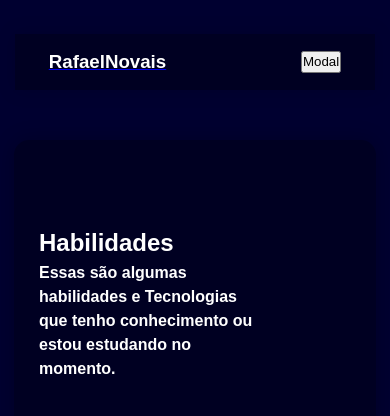
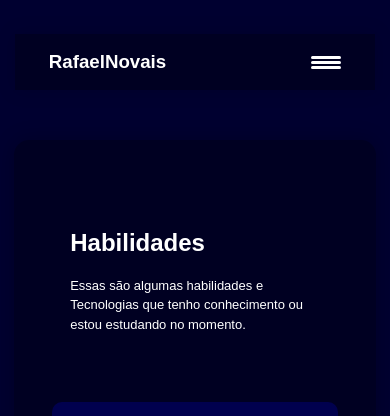
Before and after one commit to oN0V41S/Rafael_Novais, a React (Create React App) app: page /skills in a window 390 px wide. Shown: the top 416 px of the page. Built offline with nearby package versions, Linux system fonts and the light colour scheme.

Commit message:
new styles and responsibility
Adicionando estilo para o menu hamburguer e re-escrevendo alguns estilos responsivos.

```diff
--- a/src/components/layout/header.jsx
+++ b/src/components/layout/header.jsx
@@ -5,8 +5,8 @@ import React from "react";
 import { Link } from "react-router-dom";
 import Modal from "react-modal";
 import About from "@/components/layout/components/about";
-import Navigation from "@/components/layout/components/navigation"
-import TopSKill from "@/components/layout/components/topSkill"
+import Navigation from "@/components/layout/components/navigation";
+import TopSKill from "@/components/layout/components/topSkill";
 
 // Recursos de acessibilidade do Modal
 Modal.setAppElement("#root");
@@ -30,28 +30,32 @@ export default function Header() {
         <h3>RafaelNovais</h3>
       </Link>
 
-      <button onClick={openModal}>Modal</button>
+      <button onClick={openModal} className="modal-btn">
+        <span /> <span /> <span />
+      </button>
       <Modal
         isOpen={modalIsOpen}
         onRequestClose={closeModal}
         contentLabel="Modal De Exemplo"
         style={{
-            overlay: {
-              backgroundColor: 'rgba(0, 0, 0, 0.6)'
-            },
-            content: {
-              border: '1px solid black',
-              background: 'rgba(0, 0 ,0, 1)',
-              borderRadius: '10px',
-              padding: '20px'
-            }
-          }}
+          overlay: {
+            backgroundColor: "rgba(0, 0, 0, 0.6)",
+          },
+          content: {
+            border: "1px solid black",
+            background: "rgba(0, 0 ,0, 1)",
+            borderRadius: "10px",
+            padding: "20px",
+          },
+        }}
       >
-        <button onClick={closeModal} className="modal-btn-close"><strong>X</strong></button>
+        <button onClick={closeModal} className="modal-btn-close">
+          <span/> <span/>
+        </button>
         <div>
-          <Navigation/>
-          <TopSKill/>
-          <About/>
+          <Navigation />
+          <TopSKill />
+          <About />
         </div>
       </Modal>
     </header>
--- a/src/pages/Projects.jsx
+++ b/src/pages/Projects.jsx
@@ -11,10 +11,10 @@ export default function Projects() {
         <section className="project">
           <div className="project-title">
             <h1>Projetos</h1>
-            <h4>
+            <p>
               Veja a Seguir alguns projetos que estou desenvolvendo ou já
               desenvolvi.
-            </h4>
+            </p>
           </div>
           <div className="project-list">
             <ItemProject
--- a/src/pages/Skills.jsx
+++ b/src/pages/Skills.jsx
@@ -8,10 +8,10 @@ export default function Skills() {
         <section className="Skills">
           <div className="skills-title">
             <h1>Habilidades</h1>
-            <h4>
+            <p>
               Essas são algumas habilidades e Tecnologias que tenho conhecimento
               ou estou estudando no momento.
-            </h4>
+            </p>
           </div>
           <div className="skill-list">
             <Skill
--- a/src/styles/home.css
+++ b/src/styles/home.css
@@ -1,5 +1,6 @@
 .about{
   margin-top: 2vh;
+  width: 85%;
 }
 
 /* título */
@@ -23,6 +24,9 @@
 }
 
 @media (max-width: 1040px) {
+  .about{
+    margin: 2vh auto 8vh;
+  }
   .about-name {
     display: none;
   }
--- a/src/styles/layout/aside.css
+++ b/src/styles/layout/aside.css
@@ -50,6 +50,10 @@
   width: 28px;
 }
 
+.contact-list li{
+  font-size: smaller;
+}
+
 /* Responsividade para dispositivos com tela menor que tablets */
 @media (max-width: 1024px) {
   .aside {
--- a/src/styles/layout/header.css
+++ b/src/styles/layout/header.css
@@ -1,3 +1,4 @@
+/* Estilo do conteiner do Header  */
 .header {
   display: none;
   background-color: rgba(0, 0, 0, 0.3);
@@ -6,12 +7,67 @@
   margin: 4vh auto;
   padding: 2vh 4vh;
 }
-.header h3 {
+
+/* Estilo do Titulo principal  */
+.header h3,a{
   color: white;
   text-decoration: none;
   width: max-content;
+  height: max-content;
+  margin: auto 0;
 }
 
+/* Estilo do Botão para abrir o Modal  */
+.modal-btn{
+  cursor: pointer;
+  position: relative;
+  display: block;
+  height: max-content;
+  width: 30px;
+  background: none;
+  border: 0px;
+}
+.modal-btn span{
+  position: absolute;
+  display: block;
+  height: 3px;
+  width: 100%;
+  border-radius: 30px;
+  background-color: white;
+}
+.modal-btn:hover span{
+  transition: 500ms;
+  background-color: rgba(200, 200, 200,0.9);
+}
+.modal-btn span:nth-child(1){ top: 5px; }
+.modal-btn span:nth-child(2){ top: 10px; }
+.modal-btn span:nth-child(3){ top: 15px; }
+
+/* Estilo do Botão para fechar o Modal  */
+.modal-btn-close{
+  cursor: pointer;
+  position: relative;
+  display: block;
+  height: max-content;
+  width: 30px;
+  background: none;
+  border: 0px;
+}
+.modal-btn-close span{
+  position: absolute;
+  display: block;
+  height: 4px;
+  width: 100%;
+  border-radius: 20px;
+  background-color: white;
+}.modal-btn-close:hover span{
+  transition: 500ms;
+  background-color: rgba(200, 200, 200,0.9);
+}
+.modal-btn-close span:nth-child(1){ transform: rotate(-50deg); }
+.modal-btn-close span:nth-child(2){ transform: rotate(50deg); }
+
+/* Responsividade para dispositivos Menores que tablets  */
 @media (max-width: 1024px) {
   /* Estilo do conteiner Header  */
   .header {
@@ -30,7 +86,4 @@
   .topskill h3{
     font-size: small;
   }
-  .contact-list li{
-    font-size: small;
-  }
 }
--- a/src/styles/projects.css
+++ b/src/styles/projects.css
@@ -79,7 +79,7 @@
     font-size: medium;
     margin: 2vh auto 8vh;
   }
-  .project-title h3 {
+  .project-title p {
     font-size: small;
   }
 
--- a/src/styles/skills.css
+++ b/src/styles/skills.css
@@ -27,34 +27,40 @@
   gap: 15px;
   width: 70%;
   margin: auto;
-}.skill:hover,.skill:focus{
+}
+.skill:hover,
+.skill:focus {
   transition: 800ms;
   box-shadow: 2px 2px 10px 3px rgba(51, 51, 51, 0.5);
 }
 
-.skill div{
+.skill div {
   display: flex;
   gap: 5%;
   height: max-content;
 }
 
- /* Imagem da Habildade */
-.skill img{
+/* Imagem da Habildade */
+.skill img {
   width: 28px;
   height: 28px;
 }
-.skill h4{
+.skill h4 {
   height: max-content;
   margin-top: auto;
 }
 
 @media (max-width: 1024px) {
-  .skill-title{
+  .skills-title {
     display: grid;
     gap: 15px;
     width: 80%;
     font-size: medium;
-    margin: 2vh auto 8vh;  }
+    margin: 2vh auto 8vh;
+  }
+  .skills-title p{
+    font-size: small;
+  }
   .skill-list {
     width: 100%;
     grid-template-columns: 100%;
@@ -66,15 +72,15 @@
   .skill {
     margin: auto;
   }
-  .skill div  {
+  .skill div {
     width: 90%;
     margin: 0 auto;
     gap: 10px;
   }
-  .skill h4{
+  .skill h4 {
     font-size: x-small;
   }
-  .skill p{
+  .skill p {
     font-size: xx-small;
   }
 }
```
